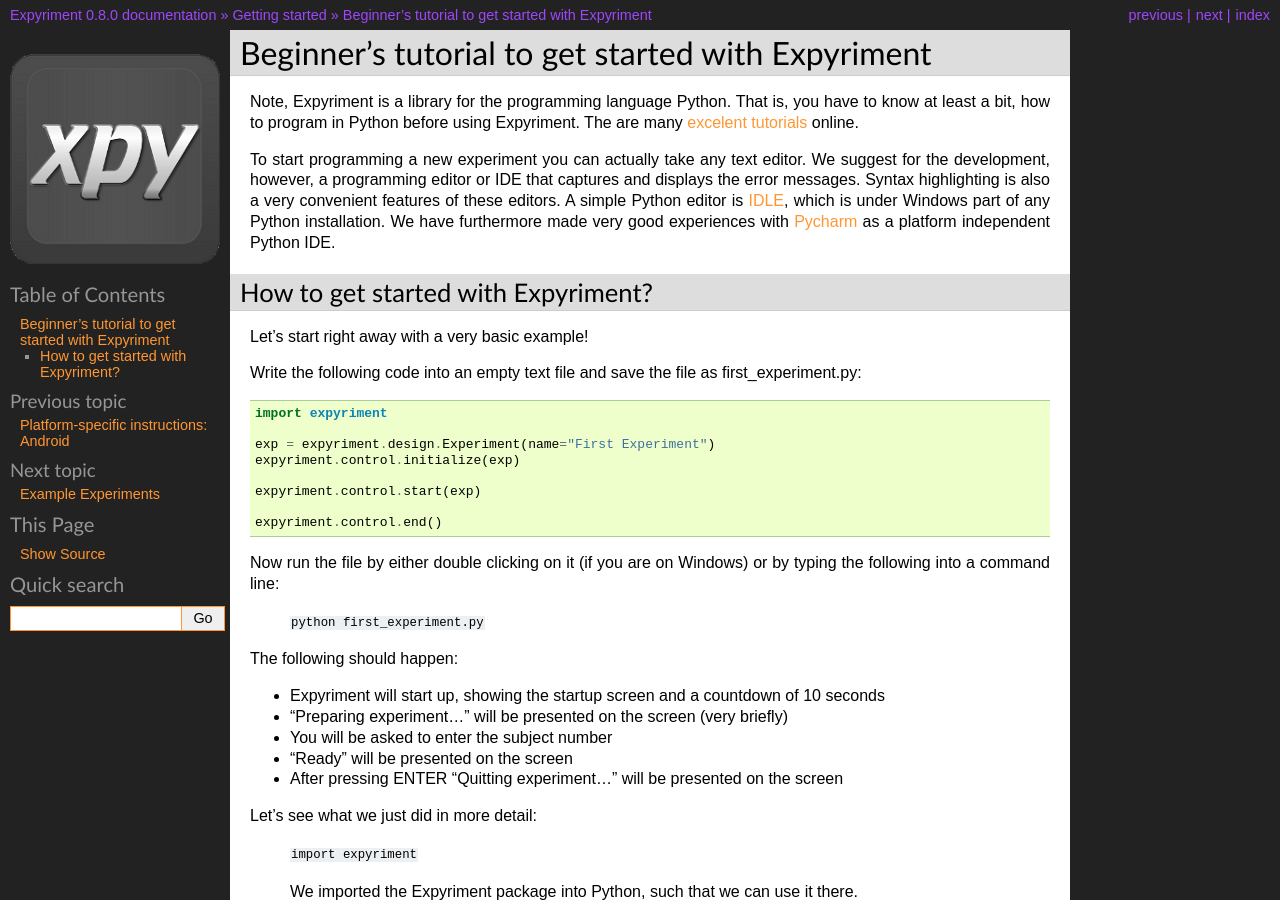
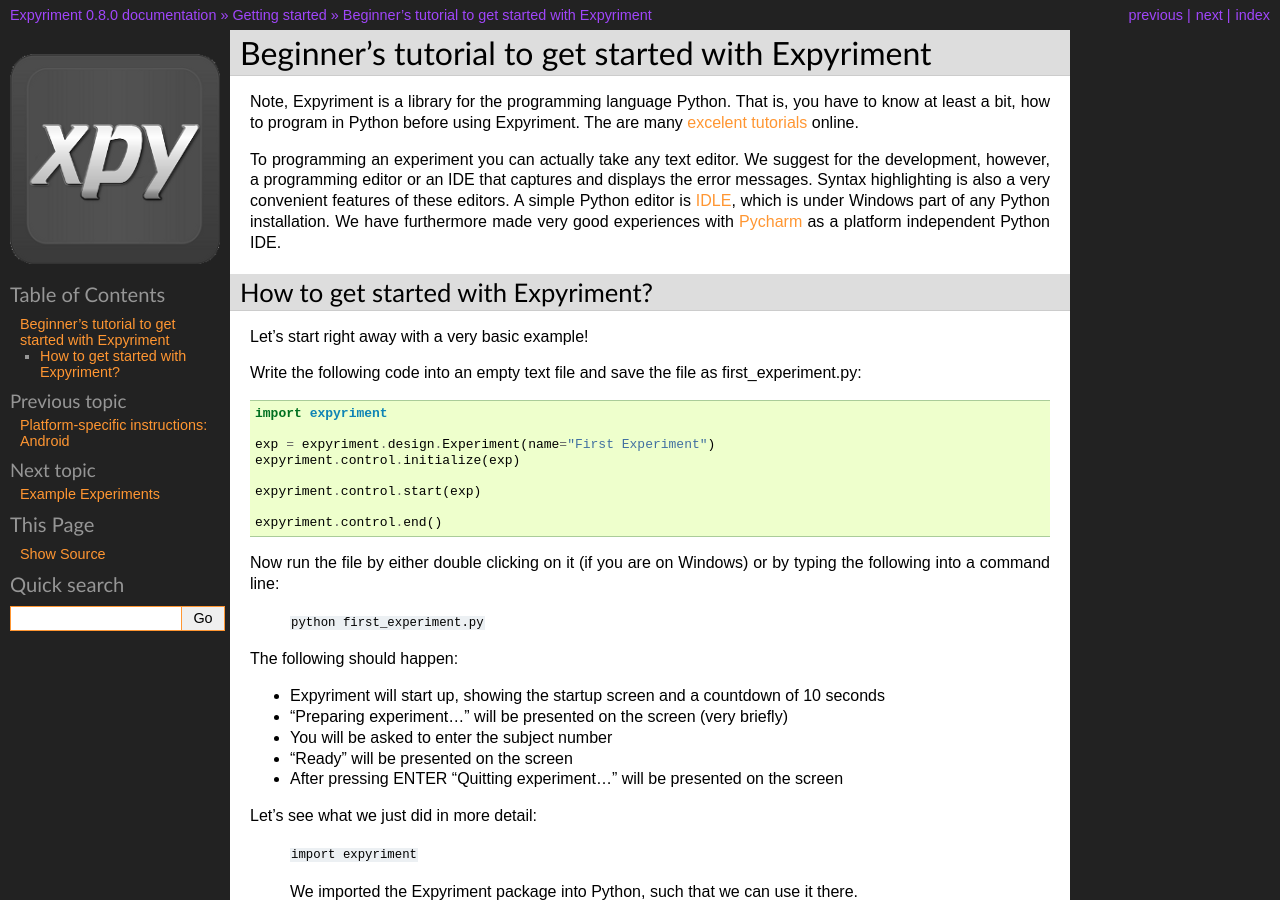
Before and after one commit to expyriment/expyriment, a Sphinx documentation site: the page built from documentation/sphinx/Tutorial.rst, in a window 1280 px wide and 900 px high. Built offline with Sphinx 7.4.7, drawn with Linux system fonts in a browser that asks for light colours; pages that are not in the unit, such as notebooks, are missing from menus.

Commit message:
Update Tutorial.rst

```diff
--- a/documentation/sphinx/Tutorial.rst
+++ b/documentation/sphinx/Tutorial.rst
@@ -5,8 +5,8 @@
 you have to know at least a bit, how to program in Python before using
 Expyriment. The are many `excelent tutorials`_ online.
 
-To start programming a new experiment you can actually take any text editor.
-We suggest for the development, however, a programming editor or IDE that
+To programming an experiment you can actually take any text editor.
+We suggest for the development, however, a programming editor or an IDE that
 captures and displays the error messages. Syntax highlighting is also a very
 convenient features of these editors. A simple Python editor is  `IDLE`_, which
 is under Windows part of any Python installation.  We have furthermore made
```
